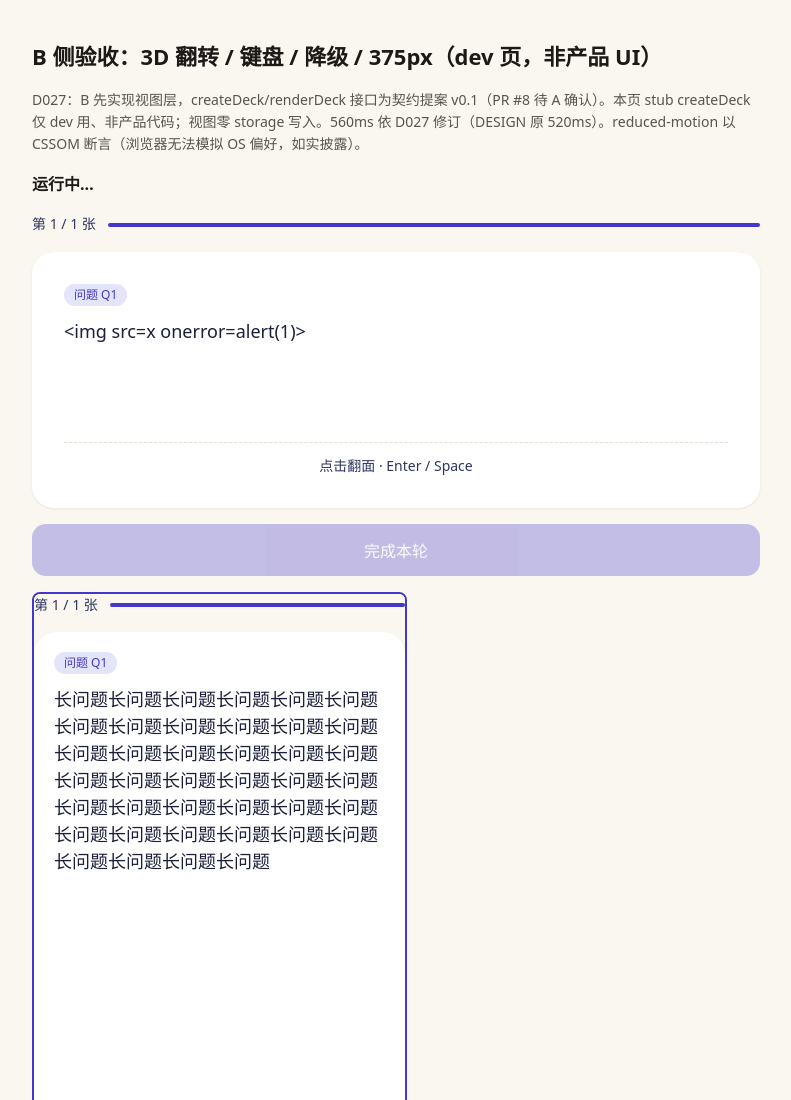
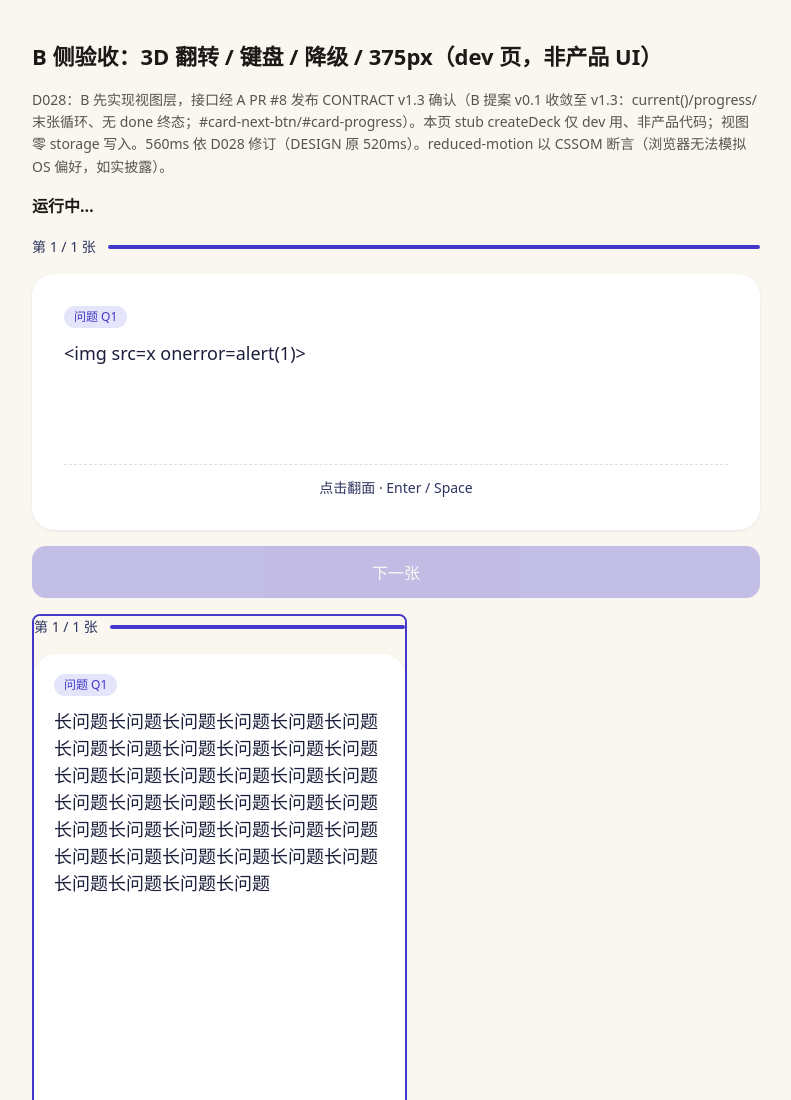
Before and after one commit to lzj0122/course-cards, a plain HTML site: page dev/cards-test.html in a window 1280 px wide. Shown: the top 1100 px of the page, without its empty margins (244-1035 px from the left). Drawn offline with Linux system fonts and the light colour scheme.

Commit message:
refactor(step5): deck-view 收敛至 A #8 CONTRACT v1.3（D028）
- 提案 v0.1 经 D008 双方确认收敛：A 以 PR #8 发布 v1.3 确认接口
- deck-view.js：deck.card→current()、index+1→progress{current,total}、
  删 done 终态采纳 next 末张循环回 0；补 id #card-next-btn/#card-progress；
  保留就地翻面（560ms）+ 先想后看 next 门控 + card-flip/card-next 加性事件
- css/cards.css：移除 .card-done（循环无完成态）
- dev/cards-test.html：stub 改 v1.3 DeckState（current/progress/subscribe/loop），
  完成态断言→末张循环回 0 断言，补激活 id 断言；12/12 通过、console 零错误
- DECISIONS：B 侧 D027 机械改号 D028（A #8 D027 先行、同号不同决策，D022 式留痕）
- DESIGN §5.2 trace D027→D028、PR #8→#9（560ms 同步属 B 所有权，A #8 不触）

```diff
--- a/dev/cards-test.html
+++ b/dev/cards-test.html
@@ -18,7 +18,7 @@
 </head>
 <body>
 <h1>B 侧验收：3D 翻转 / 键盘 / 降级 / 375px（dev 页，非产品 UI）</h1>
-<p class="note">D027：B 先实现视图层，createDeck/renderDeck 接口为契约提案 v0.1（PR #8 待 A 确认）。本页 stub createDeck 仅 dev 用、非产品代码；视图零 storage 写入。560ms 依 D027 修订（DESIGN 原 520ms）。reduced-motion 以 CSSOM 断言（浏览器无法模拟 OS 偏好，如实披露）。</p>
+<p class="note">D028：B 先实现视图层，接口经 A PR #8 发布 CONTRACT v1.3 确认（B 提案 v0.1 收敛至 v1.3：current()/progress/末张循环、无 done 终态；#card-next-btn/#card-progress）。本页 stub createDeck 仅 dev 用、非产品代码；视图零 storage 写入。560ms 依 D028 修订（DESIGN 原 520ms）。reduced-motion 以 CSSOM 断言（浏览器无法模拟 OS 偏好，如实披露）。</p>
 <ol id="results"></ol>
 <p id="summary">运行中…</p>
 <div id="card-stage"></div>
@@ -27,15 +27,22 @@
 <script type="module">
 import { renderDeck } from '../js/deck-view.js';
 
-/* dev-only stub：模拟 A 的 js/deck.js createDeck（契约提案 v0.1），非产品实现 */
+/* dev-only stub：模拟 A 的 js/deck.js createDeck（CONTRACT v1.3 DeckState），非产品实现 */
 function stubCreateDeck(points) {
-  return {
-    points, total: points.length, index: 0, flipped: false,
-    get card() { return this.points[this.index] ?? null; },
-    get done() { return this.total > 0 && this.index >= this.total; },
-    flip() { if (!this.done) this.flipped = !this.flipped; },
-    next() { this.index = Math.min(this.index + 1, this.total); this.flipped = false; }
+  let index = 0, flipped = false;
+  const listeners = new Set();
+  const notify = () => { for (const fn of [...listeners]) fn(deck); };
+  const deck = {
+    get total() { return points.length; },
+    get index() { return index; },
+    get flipped() { return flipped; },
+    get progress() { return { current: index + 1, total: points.length }; },
+    current() { return points[index]; },
+    flip() { flipped = !flipped; notify(); },
+    next() { index = points.length ? (index + 1) % points.length : 0; flipped = false; notify(); },
+    subscribe(fn) { listeners.add(fn); return () => listeners.delete(fn); },
   };
+  return deck;
 }
 const PTS = [
   { id: 'p01', question: 'UDP 与 TCP 的核心区别？', answer: 'UDP 无连接、不可靠、低开销；TCP 面向连接、可靠传输。' },
@@ -69,8 +76,9 @@ await check('正面渲染 + 3D 结构（perspective/preserve-3d/backface）', as
   assert(getComputedStyle(card).transformStyle === 'preserve-3d', 'preserve-3d');
   assert(faces.length === 2 && [...faces].every((f) => getComputedStyle(f).backfaceVisibility === 'hidden'), 'backface');
   assert(getComputedStyle(faces[1]).transform.startsWith('matrix3d(-1'), 'back rotateY180');
+  assert(stage.querySelector('#card-progress') && stage.querySelector('#card-next-btn'), 'v1.3 激活 id 缺失');
 });
-await check('翻转时长 560ms（D027）', async () => {
+await check('翻转时长 560ms（D028）', async () => {
   const d = getComputedStyle(stage.querySelector('#flip-card')).transitionDuration;
   assert(d.includes('0.56s'), `duration=${d}`);
 });
@@ -91,13 +99,13 @@ await check('键盘 Enter/Space 翻面', async () => {
   assert(card.classList.contains('flipped'), 'Space 应翻面');
 });
 await check('下一张门控（先想后看）+ 进度 + 事件', async () => {
-  const next = stage.querySelector('.card-next');
+  const next = stage.querySelector('#card-next-btn');
   assert(next.disabled === false, '翻面后应可用');
   next.click();
   await sleep(50);
   assert(deck.index === 1 && !deck.flipped, 'next 状态');
-  assert(stage.querySelector('.card-progress span').textContent === '第 2 / 3 张', 'progress');
-  assert(stage.querySelector('.card-next').disabled === true, '未翻面应禁用');
+  assert(stage.querySelector('#card-progress span').textContent === '第 2 / 3 张', 'progress');
+  assert(stage.querySelector('#card-next-btn').disabled === true, '未翻面应禁用');
   const flips = events.filter((e) => e[0] === 'flip');
   assert(flips.length === 3 && flips[0][1].index === 0 && flips[0][1].flipped === true, 'card-flip detail');
   assert(events.some((e) => e[0] === 'next' && e[1].index === 0), 'card-next detail');
@@ -105,17 +113,17 @@ await check('下一张门控（先想后看）+ 进度 + 事件', async () => {
 await check('视图零 storage 写入（不另存第二份）', async () => {
   assert(lsSnap() === lsBefore, 'storage 变化');
 });
-await check('遍历到完成 → 完成态', async () => {
-  for (let i = 0; i < 5 && !deck.done; i++) {
-    const card = stage.querySelector('#flip-card');
-    if (card && !deck.flipped) card.click();
+await check('末张循环回 0（v1.3 next 取模）+ 翻面复位', async () => {
+  const d3 = stubCreateDeck(PTS);
+  renderDeck(d3, stage);
+  for (let i = 0; i < 3; i++) {
+    stage.querySelector('#flip-card').click(); // 翻面 → next 解禁
     await sleep(30);
-    const next = stage.querySelector('.card-next');
-    if (next && !next.disabled) next.click();
+    stage.querySelector('#card-next-btn').click();
     await sleep(30);
   }
-  assert(deck.done, 'done');
-  assert(stage.querySelector('.card-done h3').textContent === '本轮 3 张已完成', 'done 文案');
+  assert(d3.index === 0 && !d3.flipped, `循环后 index=${d3.index} flipped=${d3.flipped}`);
+  assert(stage.querySelector('.card-tag').textContent === '问题 Q1', '末张应循环回 Q1');
 });
 await check('空 deck → 空态；M2 其余预留 id 零实现', async () => {
   renderDeck(stubCreateDeck([]), stage);
@@ -140,7 +148,7 @@ f.srcdoc = `<!doctype html><html lang="zh-CN"><head><meta charset="utf-8">
 <script type="module">
 import { renderDeck } from '../js/deck-view.js';
 const pts = [{ id: 'p01', question: ${JSON.stringify(longQ)}, answer: ${JSON.stringify(longA)} }];
-const deck = { points: pts, total: 1, index: 0, flipped: false, get card() { return pts[0]; }, get done() { return false; }, flip() { this.flipped = !this.flipped; }, next() {} };
+const deck = { total: 1, index: 0, flipped: false, get progress() { return { current: 1, total: 1 }; }, current() { return pts[0]; }, flip() { this.flipped = !this.flipped; }, next() {}, subscribe() { return () => {}; } };
 renderDeck(deck, document.getElementById('card-stage'));
 window.__ready = true;
 <\/script></body></html>`;
--- a/js/deck-view.js
+++ b/js/deck-view.js
@@ -1,23 +1,25 @@
 // js/deck-view.js — M2 step-5 3D 翻转闪卡视图（B 侧）
-// 契约提案 v0.1（随 PR #8 留痕待 A 确认，D027/D008 流程）：
-//   js/deck.js（A 实现）createDeck(points: Point[]): Deck
-//   Deck = { total, index, flipped, card, done, flip(), next() }
-//     - card 派生自 points[index]，不另存第二份；视图零 storage 写入。
-//     - flip() 切换正背；next() 进下一张并复位 flipped；index>=total 时 done=true。
+// 契约：CONTRACT v1.3 §2（A 以 PR #8 发布并确认；B 提案 v0.1 经 D008 双方确认收敛至 v1.3，随 PR #9 留痕）。
+//   js/deck.js（A 实现）createDeck(points: Point[]): DeckState
+//   DeckState = { total, index, flipped, progress:{current,total}(只读 getter), current():Point, flip(), next(), subscribe(fn):退订 }
+//     - 卡片派生自 points[index]（current() 同引用），仅内存状态、不另存第二份；视图零 storage 写入。
+//     - flip() 切换正背；next() 推进、末张循环回 0、翻面复位 false（v1.3 无 done 终态，采纳 A 循环语义）。
 //   本文件实现 renderDeck(deck, root = #card-stage)：全量渲染 + 就地翻面（保 560ms 过渡）。
-//   事件提案：root 派发 CustomEvent('card-flip', {detail:{index,flipped}}) / ('card-next', {detail:{index}})，供 M2 A 侧监听。
-// 视觉：DESIGN §5.2（560ms 依 D027 修订）；键盘 Enter/Space；prefers-reduced-motion 150ms 淡入淡出（css/cards.css）。
+//   视图自管理 DOM（不订阅 subscribe 做全量重渲染，以免破坏 560ms 就地过渡）；subscribe 供外部（M2 自评/统计）监听。
+//   加性事件（B 提案 extras，A 可忽略）：root 派发 CustomEvent('card-flip',{detail:{index,flipped}}) / ('card-next',{detail:{index}})。
+//   先想后看：next 翻面前禁用（视图层行为，DESIGN §5.2 精神；自评按钮 #rate-* 仍门控、不在本步）。
+// 视觉：DESIGN §5.2（560ms 依 D028 修订，A #8 v1.3 确认）；键盘 Enter/Space；prefers-reduced-motion 150ms 淡入淡出（css/cards.css）。
 // 边界：不改 js/deck.js / js/api.js / js/storage.js / data/mock-points.js；不实现 #rate-remembered/#rate-forgot/#stats-*/#mistake-book（步进门控）；
 //       产品 index.html 接线不在本步（A 集成步另行授权）。
 
 const EMPTY_SVG = '<svg viewBox="0 0 120 120" aria-hidden="true"><rect x="18" y="30" width="52" height="38" rx="8" fill="none" stroke="#2E3560" stroke-width="2.5" transform="rotate(-6 44 49)"/><rect x="46" y="46" width="52" height="38" rx="8" fill="#E4E4FB" stroke="#4338CA" stroke-width="2.5" transform="rotate(4 72 65)"/><path d="M56 60h30M56 68h20" stroke="#4338CA" stroke-width="2.5" stroke-linecap="round"/><path d="M22 96c14-6 62-6 76 0" stroke="#F59E0B" stroke-width="4" stroke-linecap="round" fill="none"/></svg>';
-const DONE_SVG = '<svg viewBox="0 0 120 120" aria-hidden="true"><path d="M38 26h44v14a22 22 0 0 1-44 0Z" fill="#ECFCCB" stroke="#84CC16" stroke-width="2.5" stroke-linejoin="round"/><path d="M38 30H26a12 12 0 0 0 12 16M82 30h12a12 12 0 0 1-12 16" fill="none" stroke="#84CC16" stroke-width="2.5"/><path d="M60 62v14M48 90h24l-4-14H52Z" fill="none" stroke="#2E3560" stroke-width="2.5" stroke-linejoin="round"/><path d="M24 98c16-6 56-6 72 0" stroke="#F59E0B" stroke-width="4" stroke-linecap="round" fill="none"/><circle cx="94" cy="22" r="5" fill="#F43F5E"/></svg>';
 
 export function renderDeck(deck, root = document.getElementById('card-stage')) {
   if (!root) return;
   root.replaceChildren();
   root.classList.add('card-stage');
 
+  /* 空态防御（A createDeck 对空数组抛 E_EMPTY_POINTS，产品路径不会到此；dev/边界保留） */
   if (!deck || deck.total === 0) {
     const box = document.createElement('div');
     box.className = 'card-empty';
@@ -31,35 +33,27 @@ export function renderDeck(deck, root = document.getElementById('card-stage')) {
     return;
   }
 
-  if (deck.done) {
-    const box = document.createElement('div');
-    box.className = 'card-done';
-    box.innerHTML = DONE_SVG;
-    const h = document.createElement('h3');
-    h.textContent = `本轮 ${deck.total} 张已完成`;
-    const p = document.createElement('p');
-    p.textContent = '回清单页可调整考点或重新生成；自评与错题本将在后续步骤开放。';
-    box.append(h, p);
-    root.append(box);
-    return;
-  }
+  const pt = deck.current();          // 派生同引用，不另存第二份（v1.3 §2）
+  const cur = deck.progress.current;  // 1-based 位置进度
+  const total = deck.progress.total;
 
-  /* 进度行（位置进度；自评统计属 #stats-*，门控不实现） */
+  /* 进度行 #card-progress（位置进度；自评统计属 #stats-*，门控不实现） */
   const prog = document.createElement('div');
   prog.className = 'card-progress';
+  prog.id = 'card-progress';
   const label = document.createElement('span');
   label.setAttribute('aria-live', 'polite');
-  label.textContent = `第 ${deck.index + 1} / ${deck.total} 张`;
+  label.textContent = `第 ${cur} / ${total} 张`;
   const bar = document.createElement('div');
   bar.className = 'bar';
   bar.setAttribute('aria-hidden', 'true');
   const fill = document.createElement('div');
   fill.className = 'bar-fill';
-  fill.style.width = `${((deck.index + 1) / deck.total) * 100}%`;
+  fill.style.width = `${(cur / total) * 100}%`;
   bar.append(fill);
   prog.append(label, bar);
 
-  /* 3D 卡片 */
+  /* 3D 卡片 #flip-card */
   const scene = document.createElement('div');
   scene.className = 'card-scene';
   const card = document.createElement('article');
@@ -68,16 +62,16 @@ export function renderDeck(deck, root = document.getElementById('card-stage')) {
   card.tabIndex = 0;
   card.setAttribute('role', 'button');
   card.setAttribute('aria-pressed', String(deck.flipped));
-  card.setAttribute('aria-label', `闪卡 ${deck.index + 1}，点击或按 Enter/空格翻面`);
+  card.setAttribute('aria-label', `闪卡 ${cur}，点击或按 Enter/空格翻面`);
 
   const front = document.createElement('div');
   front.className = 'card-face front';
   const ft = document.createElement('span');
   ft.className = 'card-tag';
-  ft.textContent = `问题 Q${deck.index + 1}`;
+  ft.textContent = `问题 Q${cur}`;
   const fq = document.createElement('p');
   fq.className = 'card-question';
-  fq.textContent = deck.card.question; // 纯文本，禁 HTML（契约 §1）
+  fq.textContent = pt.question; // 纯文本，禁 HTML（契约 §1）
   const fh = document.createElement('div');
   fh.className = 'flip-hint';
   fh.textContent = '点击翻面 · Enter / Space';
@@ -90,7 +84,7 @@ export function renderDeck(deck, root = document.getElementById('card-stage')) {
   bt.textContent = '答案';
   const ba = document.createElement('p');
   ba.className = 'card-answer';
-  ba.textContent = deck.card.answer;
+  ba.textContent = pt.answer;
   const bh = document.createElement('div');
   bh.className = 'flip-hint';
   bh.textContent = '点击翻回';
@@ -99,11 +93,12 @@ export function renderDeck(deck, root = document.getElementById('card-stage')) {
   card.append(front, back);
   scene.append(card);
 
-  /* 下一张：先想后看——翻面前禁用（DESIGN §5.2 产品逻辑） */
+  /* 下一张 #card-next-btn：先想后看——翻面前禁用（DESIGN §5.2 产品逻辑）；末张循环回 0（v1.3） */
   const next = document.createElement('button');
   next.type = 'button';
+  next.id = 'card-next-btn';
   next.className = 'card-next';
-  next.textContent = deck.index === deck.total - 1 ? '完成本轮' : '下一张';
+  next.textContent = '下一张';
   next.disabled = !deck.flipped;
 
   root.append(prog, scene, next);
@@ -111,7 +106,6 @@ export function renderDeck(deck, root = document.getElementById('card-stage')) {
   /* 就地翻面：不重渲染，保 560ms 过渡 */
   let popTimer = 0;
   const doFlip = () => {
-    if (deck.done) return;
     deck.flip();
     card.classList.toggle('flipped', deck.flipped);
     card.setAttribute('aria-pressed', String(deck.flipped));
@@ -129,7 +123,7 @@ export function renderDeck(deck, root = document.getElementById('card-stage')) {
   });
   next.addEventListener('click', () => {
     const from = deck.index;
-    deck.next();
+    deck.next(); // 末张循环回 0、翻面复位（v1.3）
     root.dispatchEvent(new CustomEvent('card-next', { bubbles: true, detail: { index: from } }));
     renderDeck(deck, root);
     const sc = root.querySelector('.card-scene');
```
Also changed, not shown: DECISIONS.md (+1 -1 lines), DESIGN.md (+2 -2 lines), css/cards.css (+7 -7 lines).
